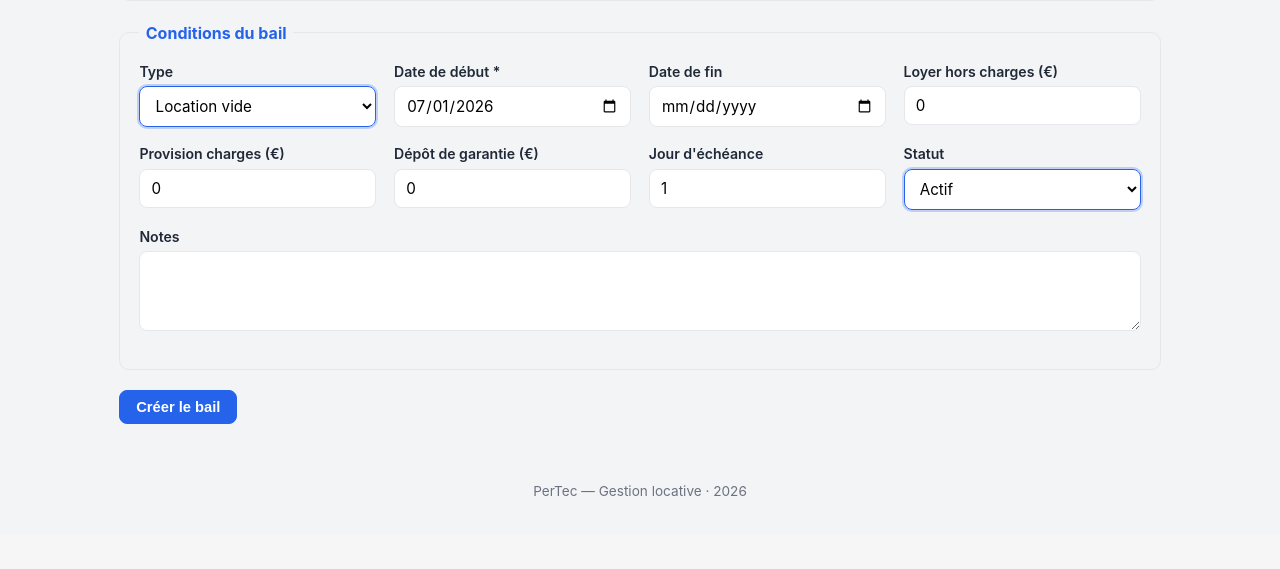
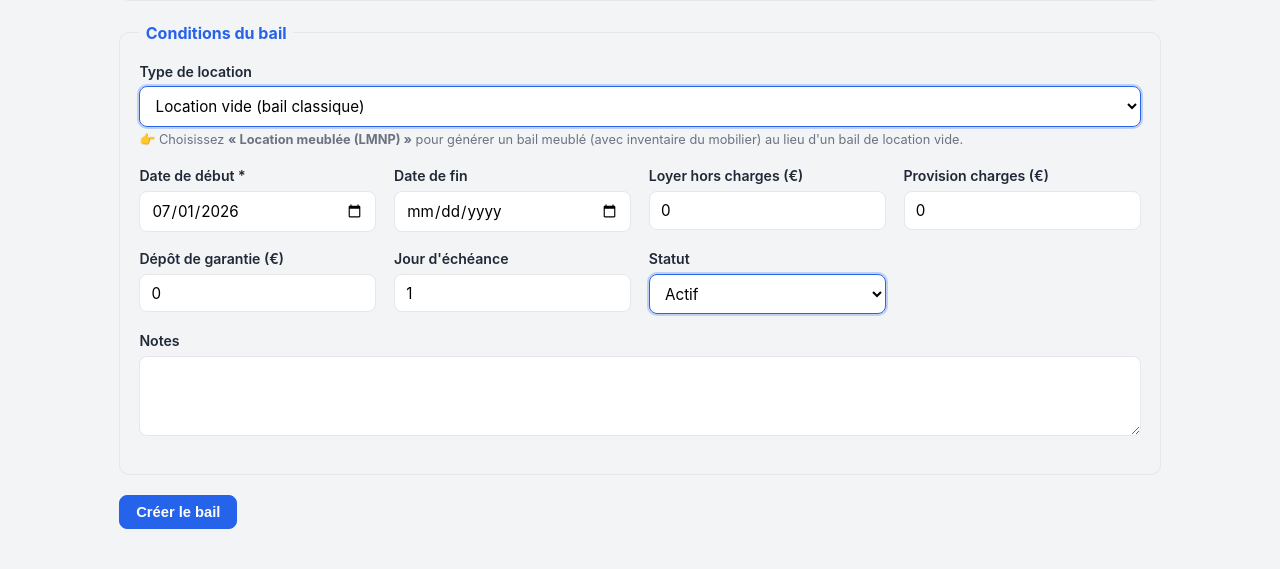
Before and after one commit to elbreizhad/PerTec, a PHP site: page /baux/new in a window 1280 px wide. Shown: the part 350-919 px from the top of the page. Before the commit the page ends 846 px from the top, so only its background shows below. Run offline with PHP 8.4, Linux system fonts and the light colour scheme; the visitor is signed in with stand-in values (Sample User, id 1); data that the repository does not hold is empty.

Commit message:
Clarifier le choix meublé/LMNP dans le formulaire de bail
Le champ « Type » devient « Type de location » avec l'option
« Location meublée (LMNP) » et une aide explicite : c'est ce choix qui
déclenche la génération d'un bail meublé (avec inventaire) au lieu d'un
bail de location vide. Champ rendu plus visible (hors grille).

Co-Authored-By: Claude Opus 4.8 <noreply@anthropic.com>
Claude-Session: https://claude.ai/code/session_013L5tSA2nEZspyZrTxiTEhr

```diff
--- a/templates/leases/form.php
+++ b/templates/leases/form.php
@@ -39,13 +39,16 @@ $action = $isEdit ? url('/baux/'.$l['id']) : url('/baux');
 
     <fieldset>
         <legend>Conditions du bail</legend>
+        <div class="field">
+            <label>Type de location</label>
+            <select name="lease_type">
+                <option value="vide" <?= ($l['lease_type']??'vide')==='vide'?'selected':'' ?>>Location vide (bail classique)</option>
+                <option value="meuble" <?= ($l['lease_type']??'')==='meuble'?'selected':'' ?>>Location meublée (LMNP)</option>
+            </select>
+            <p class="hint">👉 Choisissez <strong>« Location meublée (LMNP) »</strong> pour générer un bail meublé
+            (avec inventaire du mobilier) au lieu d'un bail de location vide.</p>
+        </div>
         <div class="form-grid">
-            <div class="field"><label>Type</label>
-                <select name="lease_type">
-                    <option value="vide" <?= ($l['lease_type']??'vide')==='vide'?'selected':'' ?>>Location vide</option>
-                    <option value="meuble" <?= ($l['lease_type']??'')==='meuble'?'selected':'' ?>>Location meublée</option>
-                </select>
-            </div>
             <div class="field"><label>Date de début *</label><input type="date" name="start_date" value="<?= $val('start_date', date('Y-m-d')) ?>" required></div>
             <div class="field"><label>Date de fin</label><input type="date" name="end_date" value="<?= $val('end_date') ?>"></div>
             <div class="field"><label>Loyer hors charges (€)</label><input name="rent_amount" value="<?= $val('rent_amount','0') ?>"></div>
```
